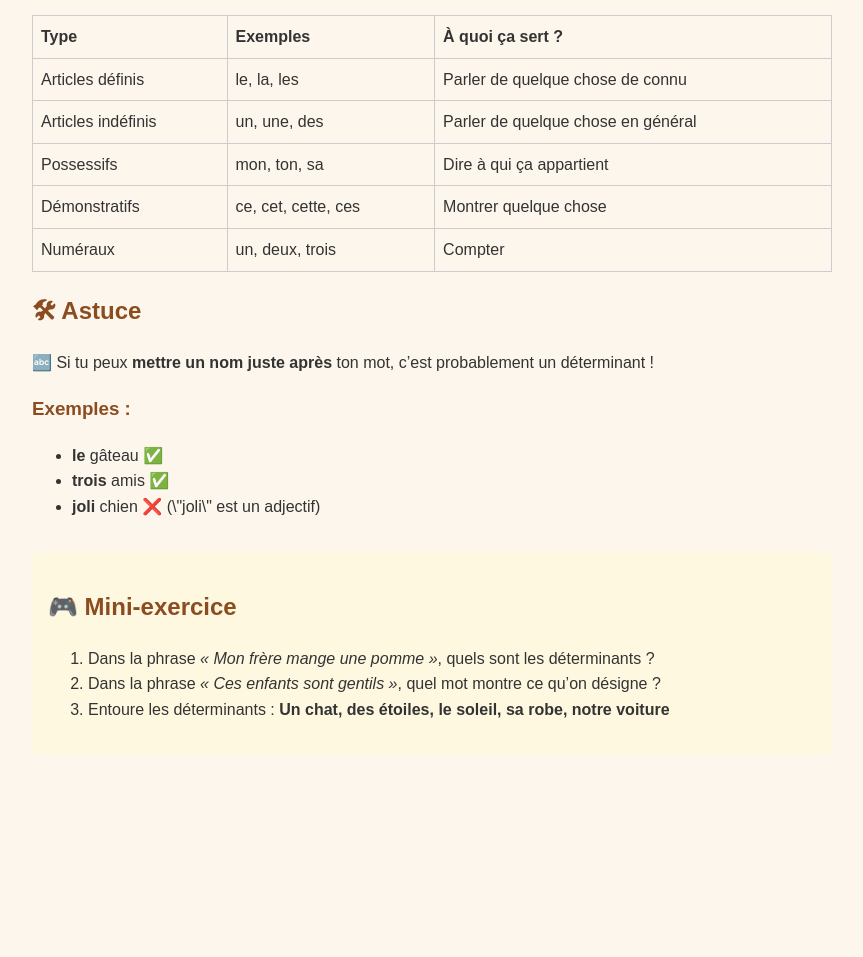
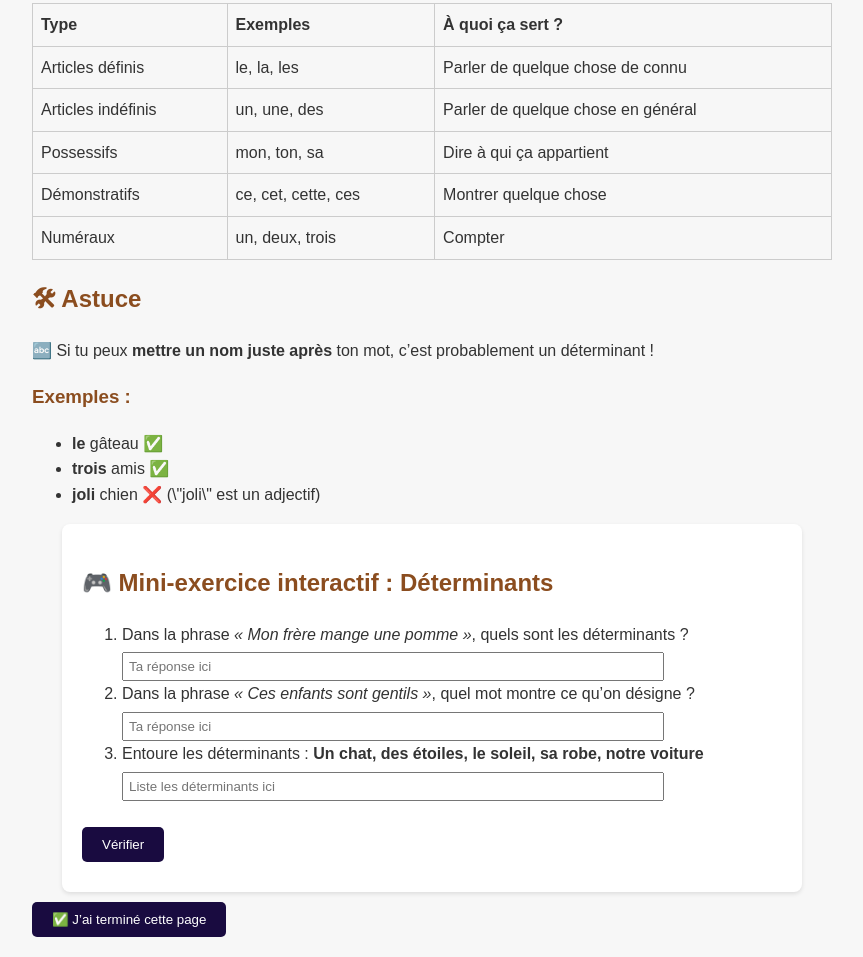
Before and after one commit to Femininepersoproject/kaylon-school, a plain HTML site: page determinants.html in a window 1280 px wide. Shown: the part 557-1514 px from the top of the page, without its empty margins (208-1071 px from the left). Before the commit the page ends 1344 px from the top, so only its background shows below. Drawn offline with Linux system fonts and the light colour scheme.

Commit message:
Exercices interactifs ajoutés sur les déterminants et adjectifs/adverbes

```diff
--- a/determinants.html
+++ b/determinants.html
@@ -107,13 +107,151 @@
     <li><strong>joli</strong> chien ❌ (\"joli\" est un adjectif)</li>
   </ul>
 
+  <!DOCTYPE html>
+<html lang="fr">
+<head>
+  <meta charset="UTF-8" />
+  <meta name="viewport" content="width=device-width, initial-scale=1.0" />
+  <title>Déterminants - Exercice interactif</title>
+  <style>
+    body {
+      font-family: Arial, sans-serif;
+      padding: 20px;
+      background-color: #f7f7f7;
+    }
+    .exo {
+      background-color: #fff;
+      padding: 20px;
+      border-radius: 8px;
+      box-shadow: 0 2px 4px rgba(0, 0, 0, 0.1);
+      max-width: 700px;
+      margin: auto;
+    }
+    input[type="text"] {
+      padding: 5px;
+      margin-top: 5px;
+      width: 80%;
+    }
+    .result {
+      margin-top: 10px;
+      font-weight: bold;
+    }
+    button {
+      margin-top: 10px;
+      padding: 10px 20px;
+      background-color: #190B40;
+      color: white;
+      border: none;
+      border-radius: 5px;
+      cursor: pointer;
+    }
+    button:hover {
+      background-color: #2d1666;
+    }
+  </style>
+</head>
+<body>
   <div class="exo">
-    <h2>🎮 Mini-exercice</h2>
-    <ol>
-      <li>Dans la phrase <em>« Mon frère mange une pomme »</em>, quels sont les déterminants ?</li>
-      <li>Dans la phrase <em>« Ces enfants sont gentils »</em>, quel mot montre ce qu’on désigne ?</li>
-      <li>Entoure les déterminants : <strong>Un chat, des étoiles, le soleil, sa robe, notre voiture</strong></li>
-    </ol>
+    <h2>🎮 Mini-exercice interactif : Déterminants</h2>
+    <form id="quiz-form">
+      <ol>
+        <li>
+          Dans la phrase <em>« Mon frère mange une pomme »</em>, quels sont les déterminants ?<br>
+          <input type="text" name="q1" placeholder="Ta réponse ici" />
+        </li>
+        <li>
+          Dans la phrase <em>« Ces enfants sont gentils »</em>, quel mot montre ce qu’on désigne ?<br>
+          <input type="text" name="q2" placeholder="Ta réponse ici" />
+        </li>
+        <li>
+          Entoure les déterminants : <strong>Un chat, des étoiles, le soleil, sa robe, notre voiture</strong><br>
+          <input type="text" name="q3" placeholder="Liste les déterminants ici" />
+        </li>
+      </ol>
+      <button type="button" onclick="checkAnswers()">Vérifier</button>
+      <div id="results" class="result"></div>
+    </form>
   </div>
+
+  <script>
+    function checkAnswers() {
+      const form = document.getElementById("quiz-form");
+      const q1 = form.q1.value.toLowerCase().replace(/\s/g, "");
+      const q2 = form.q2.value.toLowerCase().trim();
+      const q3 = form.q3.value.toLowerCase().replace(/\s/g, "");
+
+      let score = 0;
+      const results = [];
+
+      if (q1.includes("mon") && q1.includes("une")) {
+        score++;
+        results.push("✅ Question 1 : Bonne réponse");
+      } else {
+        results.push("❌ Question 1 : Ce sont 'mon' et 'une'");
+      }
+
+      if (q2 === "ces") {
+        score++;
+        results.push("✅ Question 2 : Bonne réponse");
+      } else {
+        results.push("❌ Question 2 : C’est 'ces'");
+      }
+
+      if (
+        q3.includes("un") &&
+        q3.includes("des") &&
+        q3.includes("le") &&
+        q3.includes("sa") &&
+        q3.includes("notre")
+      ) {
+        score++;
+        results.push("✅ Question 3 : Bonne réponse");
+      } else {
+        results.push("❌ Question 3 : Ce sont 'un', 'des', 'le', 'sa', 'notre'");
+      }
+
+      document.getElementById("results").innerHTML = `Résultat : ${score}/3<br>` + results.join("<br>");
+
+      // Envoi des résultats
+      fetch("/api/submit-answers", {
+        method: "POST",
+        headers: {
+          "Content-Type": "application/json",
+        },
+        body: JSON.stringify({
+          module: "determinants",
+          answers: {
+            q1: form.q1.value,
+            q2: form.q2.value,
+            q3: form.q3.value,
+          },
+        }),
+      });
+    }
+  </script>
 </body>
+<button onclick="notifyCompletion('Cours : Déterminants')">✅ J’ai terminé cette page</button>
+
+<script>
+  function notifyCompletion(page) {
+    fetch('https://kaylon-school.vercel.app/api/notify-finished', {
+      method: 'POST',
+      headers: {
+        'Content-Type': 'application/json'
+      },
+      body: JSON.stringify({
+        page: page,
+        date: new Date().toLocaleString()
+      })
+    })
+    .then(res => res.json())
+    .then(data => {
+      if (data.status === 'sent') {
+        alert('📩 Notification envoyée à maman !');
+      } else {
+        alert('❌ Erreur lors de l’envoi.');
+      }
+    });
+  }
+</script>
 </html>
```
